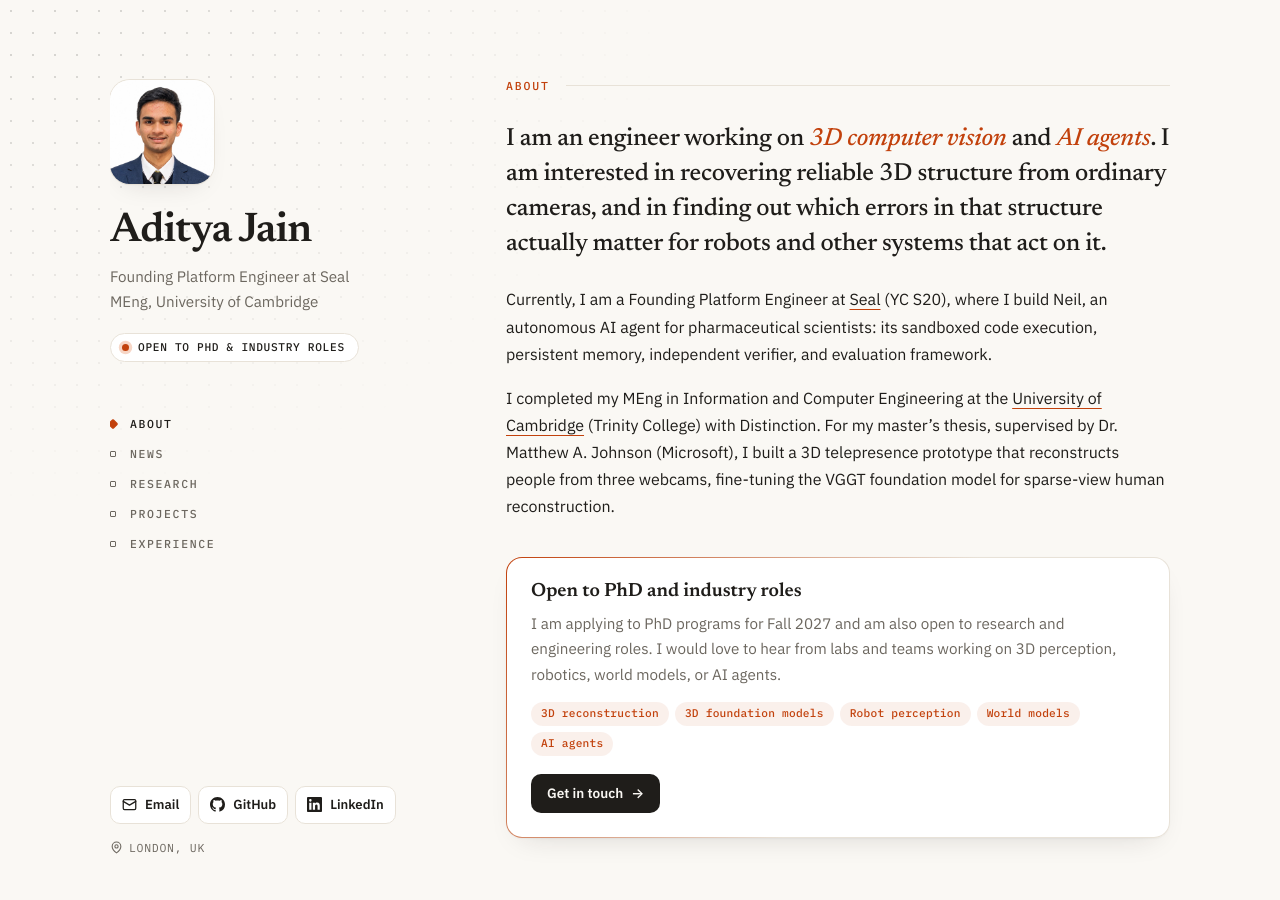
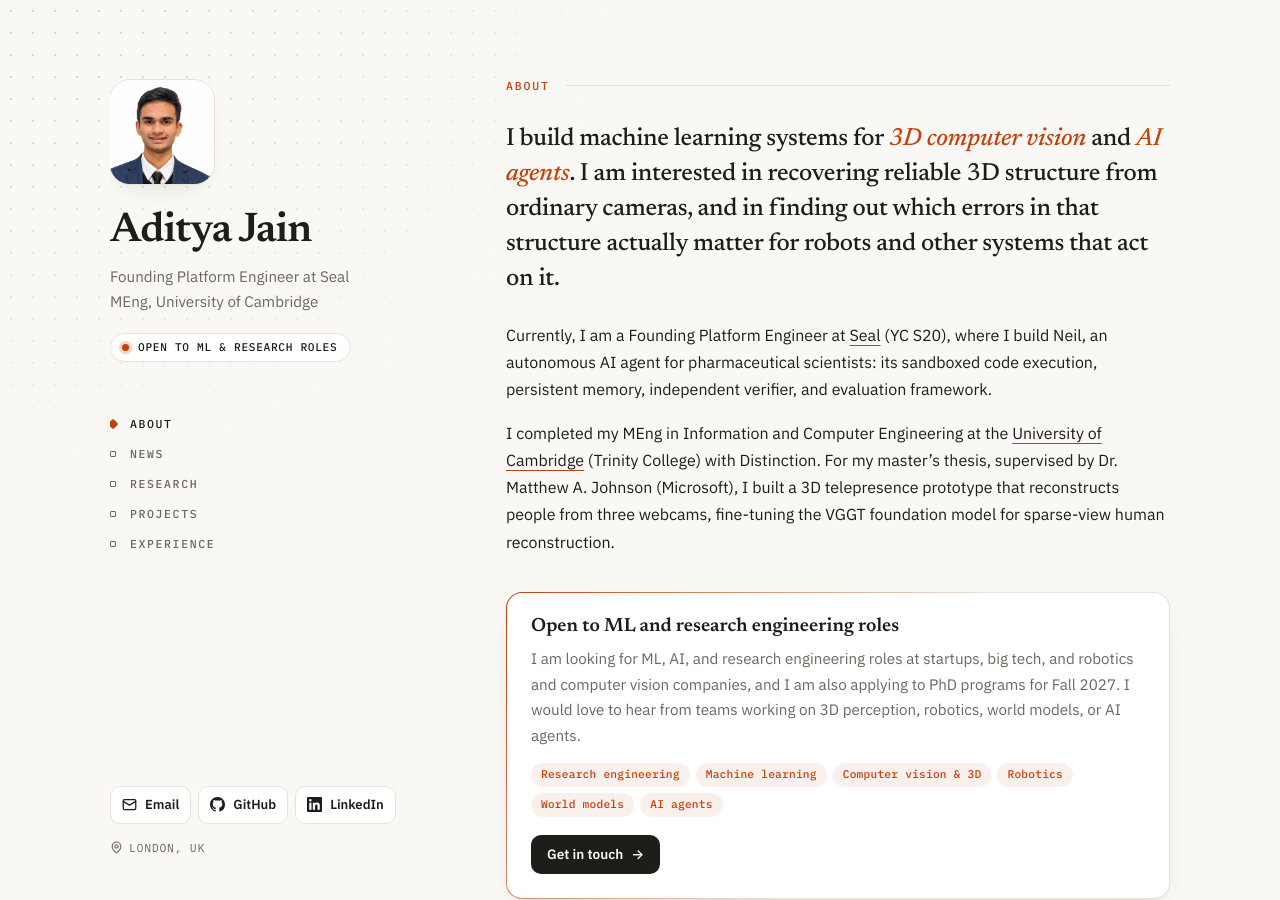
Before and after one commit to Adi1357/Adi1357.github.io, a Jekyll site: the page built from index.md, in a window 1280 px wide and 900 px high. Built offline with Jekyll 4.4.1, drawn with Linux system fonts in a browser that asks for light colours.

Commit message:
Position for ML, AI and research engineering roles as well as PhDs

```diff
--- a/_config.yml
+++ b/_config.yml
@@ -1,6 +1,6 @@
 title: Aditya Jain
 url: https://adi1357.github.io
-description: "Aditya (Adi) Jain: 3D computer vision and AI agents. Founding Platform Engineer at Seal; MEng, University of Cambridge."
+description: "Aditya (Adi) Jain: ML and research engineer working on 3D computer vision and AI agents. Founding Platform Engineer at Seal; MEng, University of Cambridge."
 markdown: kramdown
 plugins:
   - jekyll-sitemap
--- a/index.md
+++ b/index.md
@@ -1,13 +1,14 @@
 ---
 layout: home
 open_to:
-  badge: "Open to PhD & industry roles"
-  title: "Open to PhD and industry roles"
-  text: "I am applying to PhD programs for Fall 2027 and am also open to research and engineering roles. I would love to hear from labs and teams working on 3D perception, robotics, world models, or AI agents."
+  badge: "Open to ML & research roles"
+  title: "Open to ML and research engineering roles"
+  text: "I am looking for ML, AI, and research engineering roles at startups, big tech, and robotics and computer vision companies, and I am also applying to PhD programs for Fall 2027. I would love to hear from teams working on 3D perception, robotics, world models, or AI agents."
   topics:
-    - 3D reconstruction
-    - 3D foundation models
-    - Robot perception
+    - Research engineering
+    - Machine learning
+    - Computer vision & 3D
+    - Robotics
     - World models
     - AI agents
 news:
@@ -31,7 +32,7 @@ news:
     text: 'Started at <a href="https://www.trin.cam.ac.uk/">Trinity College, Cambridge</a> and joined Cambridge University Eco Racing.'
 ---
 
-I am an engineer working on *3D computer vision* and *AI agents*. I am interested in recovering reliable 3D structure from ordinary cameras, and in finding out which errors in that structure actually matter for robots and other systems that act on it.
+I build machine learning systems for *3D computer vision* and *AI agents*. I am interested in recovering reliable 3D structure from ordinary cameras, and in finding out which errors in that structure actually matter for robots and other systems that act on it.
 
 Currently, I am a Founding Platform Engineer at [Seal](https://seal.run) (YC S20), where I build Neil, an autonomous AI agent for pharmaceutical scientists: its sandboxed code execution, persistent memory, independent verifier, and evaluation framework.
 
```
